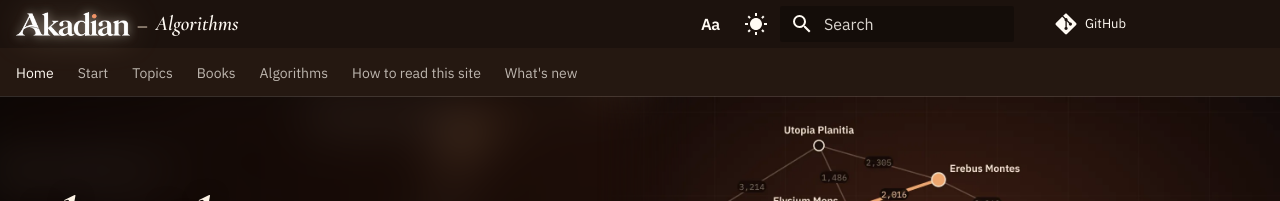
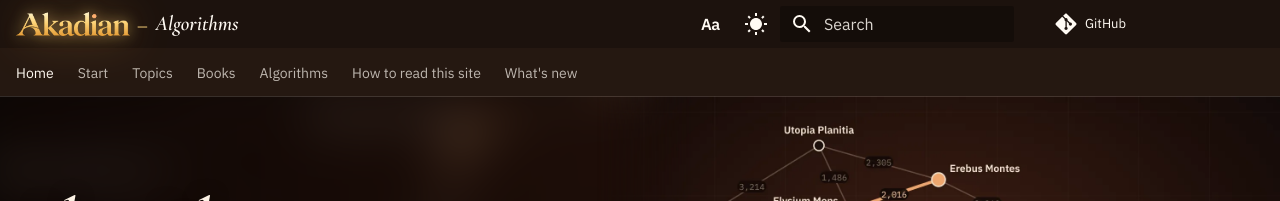
Before and after one commit to TTMathCS/cs, an MkDocs documentation site: the page built from docs/index.md, in a window 1280 px wide. Shown: the top 201 px of the page. Built offline with MkDocs 1.6.1 and Material for MkDocs 9.7.7, drawn with Linux system fonts in a browser that asks for light colours; nearby versions of some CDN libraries; library files that are not in the unit come from our copies; comment, search, counter and statistics services are not loaded.

Commit message:
Mars night: the Akadian name in gold, like a star, with a warm halo (Jim, 5 Nov 2026: "bright golden to jump out"), as on akadian.ca

```diff
--- a/docs/stylesheets/mars.css
+++ b/docs/stylesheets/mars.css
@@ -374,11 +374,11 @@
   --md-footer-fg-color--light: #f6e7d4;
   --md-footer-fg-color--lighter: rgba(255, 250, 243, 0.7);
 }
-/* the Akadian name in white (its orange dot kept) with a soft warm halo, as on akadian.ca */
+/* the Akadian name in gold, like a star, with a warm halo, as on akadian.ca (Jim, 5 Nov 2026: "bright golden to jump out") */
 [data-md-color-scheme="slate"] .md-logo img {
   content: url("../assets/akadian-logo-night.png");
-  filter: drop-shadow(0 0 5px rgba(255, 246, 232, 0.5)) drop-shadow(0 0 16px rgba(255, 226, 188, 0.28));
+  filter: drop-shadow(0 0 7px rgba(255, 212, 120, 0.6)) drop-shadow(0 0 22px rgba(255, 176, 64, 0.38));
 }
 [data-md-color-scheme="slate"] .md-logo:hover img,
 [data-md-color-scheme="slate"] .md-logo:focus-visible img { filter: drop-shadow(0 0 8px rgba(238, 166, 111, 0.6)); }
-[data-md-color-scheme="slate"] .md-header__button.md-logo::after { color: #f0dcc6; }
+[data-md-color-scheme="slate"] .md-header__button.md-logo::after { color: #ffd87e; }
```
Also changed, not shown: docs/assets/akadian-logo-night.png.
